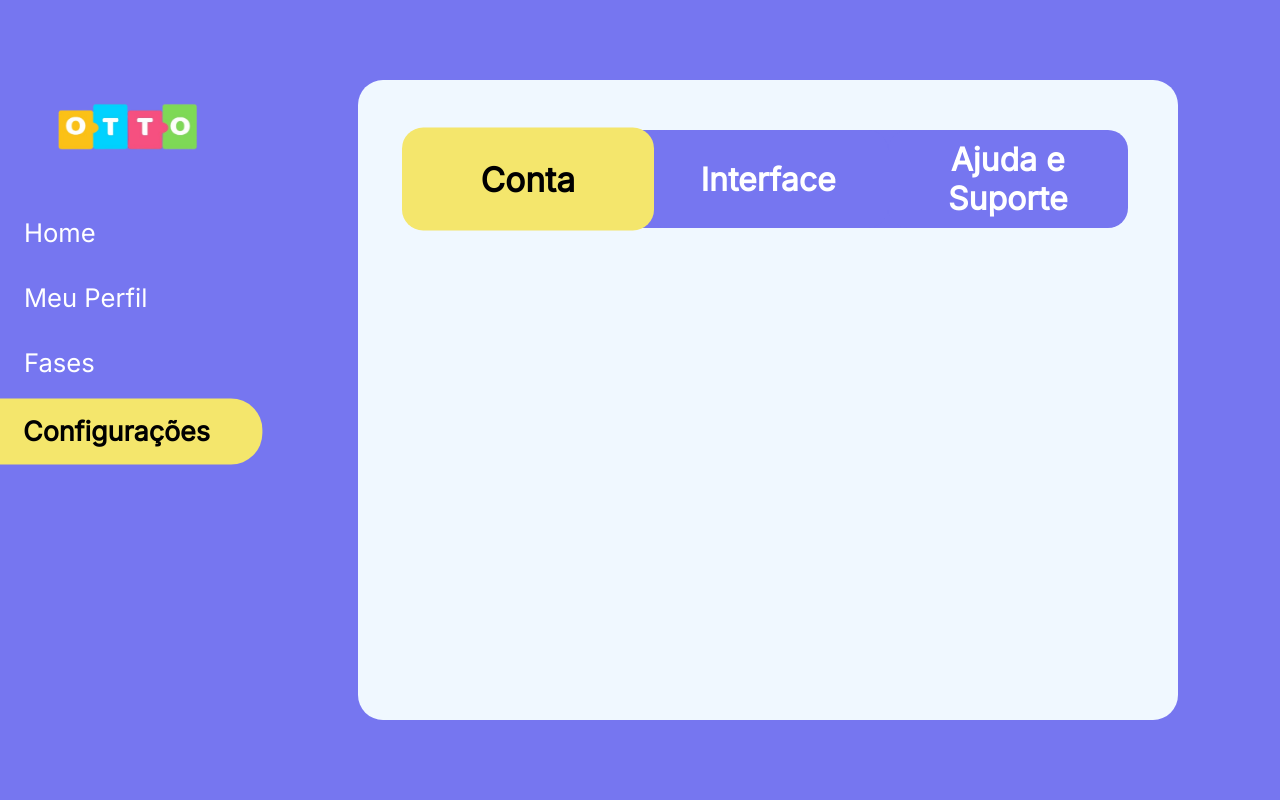
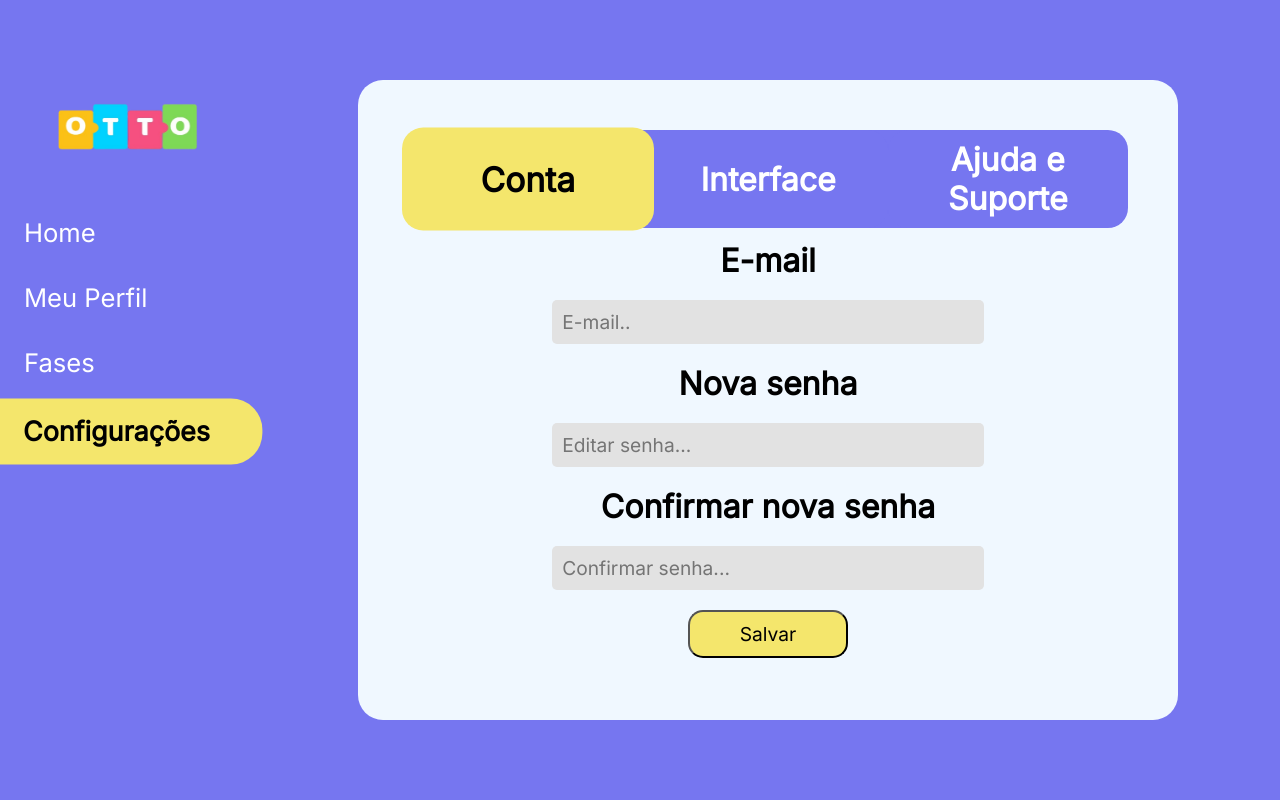
Before and after one commit to enzomobile/OTTO, a Django app: page /config/ in a window 1280 px wide. Run offline with Django 5.2, Linux system fonts and the light colour scheme; the visitor is signed in with stand-in values (Sample User, id 1).

Commit message:
Arrumei o envio de e-mail na tela config (E-mail de Suporte).

```diff
--- a/appOTTO/templates/appOTTO/configuracoes.html
+++ b/appOTTO/templates/appOTTO/configuracoes.html
@@ -39,7 +39,19 @@
                         </nav>
 
                         <div class="container-conta conteudo-box">
+                            <form class="container-conta-form" method="post">
+                                {% csrf_token %}
+                                <label for="email">E-mail</label>
+                                <input type="text" name="email" placeholder="E-mail..">
 
+                                <label for="senha">Nova senha</label>
+                                <input type="text" name="senha" placeholder="Editar senha...">
+
+                                <label for="confirmarSenha">Confirmar  nova senha</label>
+                                <input type="text" name="confirmarSenha" placeholder="Confirmar senha...">
+
+                                <button type="submit">Salvar</button>
+                            </form>
                         </div>
 
                         <div class="container-interface conteudo-box" style="display: none;">
@@ -86,21 +98,21 @@
                                         <h2>Ajuda/Suporte – Fale Conosco</h2>
                                     </div>
                                     <div class="conteudo-suporte">
-                                        <form class="conteudo-suporte-form" method="post">
+                                        <form class="conteudo-suporte-form" action="{% url 'suporte' %}" method="POST">
                                             {% csrf_token %}
                                             <div class="form-suporte">
                                                 <h3>Precisa de ajuda? Envie uma mensagem para nossa equipe de suporte:</h3>
                                                 <div class="form-suporte-usuario">
                                                     <div>
                                                         <label for="assunto">Assunto:</label>
-                                                        <input type="text" name="assunto_usuario">
+                                                        <input type="text" name="assunto">
                                                     </div>
                                                 </div>
                                                 <div class="form-suporte-mensagem">
                                                     <label for="mensagem">Mensagem (até 300 caracteres):</label>
-                                                    <textarea id="mensagem" name="mensagem_usuario" maxlength="300" placeholder="Digite aqui" required></textarea>
+                                                    <textarea id="mensagem" name="mensagem" maxlength="300" placeholder="Digite aqui" required></textarea>
                                                 </div>
-                                                <button type="button" onclick="formSuporte()" class="form-suporte-button">Enviar</button>
+                                                <button type="submit" onclick="formSuporte()" class="form-suporte-button">Enviar</button>
                                             </div>
                                             <div class="form-contato">
                                                 <div>
--- a/appOTTO/urls.py
+++ b/appOTTO/urls.py
@@ -13,6 +13,7 @@ urlpatterns = [
     path('dashboard/', views.dashboard, name='dashboard'),
     path('config/', views.config, name='config'),
     path('deletar_conta/', views.deletar_conta, name='deletar_conta'),
+    path('suporte/', views.enviar_suporte, name='suporte'),
 
     # Django urls para trocar senha com 2 fatores.
     path(
--- a/appOTTO/views.py
+++ b/appOTTO/views.py
@@ -6,6 +6,7 @@ from django.contrib.auth.decorators import login_required
 from django.contrib.auth import views as auth_views
 from django.core.mail import send_mail
 from django.conf import settings
+from django.core.mail import EmailMultiAlternatives
 
 # Classe para redirecionar o usuário para a tela login após completar o reset de senha.
 class CustomPasswordResetCompleteView(auth_views.PasswordResetCompleteView):
@@ -79,14 +80,14 @@ def deletar_conta(request):
             return redirect('home')  # Redireciona para 'home' após exclusão
         except:
             messages.error(request, "Não foi possível excluir a conta. Tente novamente.")
-            return redirect('configurações')  # Continua na página de configurações
+            return redirect('config')  # Continua na página de configurações
 
 @login_required
 def enviar_suporte(request):
     if request.method == 'POST':
         usuario = request.user
-        assunto = request.POST.get('assunto_usuario')
-        mensagem = request.POST.get('mensagem_usuario')
+        assunto = request.POST.get('assunto')
+        mensagem = request.POST.get('mensagem')
 
         MensagemSuporte.objects.create(
             usuario=request.user,
@@ -96,46 +97,54 @@ def enviar_suporte(request):
             mensagem_usuario=mensagem
         )
 
-        corpo_email_admin = f"""
-        Nova mensagem de suporte recebida:
-        Nome: {usuario.nome_usuario}
-        E-mail: {usuario.email_usuario}
-        Assunto: {assunto}
-        Mensagem:
-        {mensagem}
-        """
+        corpo_email_admin_html = f"""
+                                    <html>
+                                        <body style="font-family: Arial, sans-serif; color: #333;">
+                                            <h2 style="color: #2c3e50;">Nova mensagem de suporte recebida:</h2>
+                                            <p><strong>Nome:</strong> {usuario.nome_usuario}</p>
+                                            <p><strong>E-mail:</strong> {usuario.email_usuario}</p>
+                                            <p><strong>Assunto:</strong> {assunto}</p>
+                                            <p><strong>Mensagem:</strong><br>{mensagem}</p>
+                                        </body>
+                                    </html>
+                                    """
 
-        send_mail(
+        email_admin = EmailMultiAlternatives(
             subject=f"[SUPORTE] {assunto}",
-            message=corpo_email_admin,
+            body="Nova mensagem de suporte recebida.",
             from_email=settings.DEFAULT_FROM_EMAIL,
-            recipient_list=[settings.EMAIL_HOST_USER],
-            fail_silently=False,
+            to=[settings.EMAIL_HOST_USER]
         )
+        email_admin.attach_alternative(corpo_email_admin_html, "text/html")
+        email_admin.send()
 
         corpo_email_usuario = f"""
-        Olá {usuario.nome_usuario},
-        Recebemos sua mensagem de suporte com o seguinte conteúdo:
-        Assunto: {assunto}
-        Mensagem:
-        {mensagem}
-        Nossa equipe entrará em contato em breve.
-        Atenciosamente,
-        Suporte OTTO
-        """
+                                    <html>
+                                        <center>
+                                        <body style="font-family: Arial, sans-serif; color: #333;">
+                                            <h1 style="color: #2c3e50;">Olá, <strong>{usuario.nome_usuario}</strong>!</h1>
+                                            <h2>Recebemos sua mensagem de suporte com o seguinte conteúdo:</h2>
+                                            <p><strong>Assunto:</strong> {assunto}</p>
+                                            <p><strong>Sua mensagem:</strong> {mensagem}</p><br>
+                                            <p>Nossa equipe entrará em contato em breve.</p>
+                                            <p>Atenciosamente, <strong>Suporte OTTO</strong></p>
+                                        </body>
+                                        </center>
+                                    </html>
+                                """
+        email = EmailMultiAlternatives(
+            subject="Confirmação de recebimento - Suporte OTTO",
+            body="Recebemos sua mensagem de suporte. Nossa equipe entrará em contato em breve.",
+            from_email=settings.DEFAULT_FROM_EMAIL,
+            to=[usuario.email_usuario],
+        )
+        email.attach_alternative(corpo_email_usuario, "text/html")
+        email.send()
 
-        send_mail(
-            subject="Confirmação de recebimento - Suporte OTTO",
-            message=corpo_email_usuario,
-            from_email=settings.DEFAULT_FROM_EMAIL,
-            recipient_list=[usuario.email_usuario],
-            fail_silently=False,
-        )
-
-        return redirect('configurações')
+        return redirect('config')
     else:
         messages.error(request, "Método inválido para enviar suporte.")
-        return redirect('configurações')
+        return redirect('config')
 
 def logout(request):
     auth_logout(request)
```
